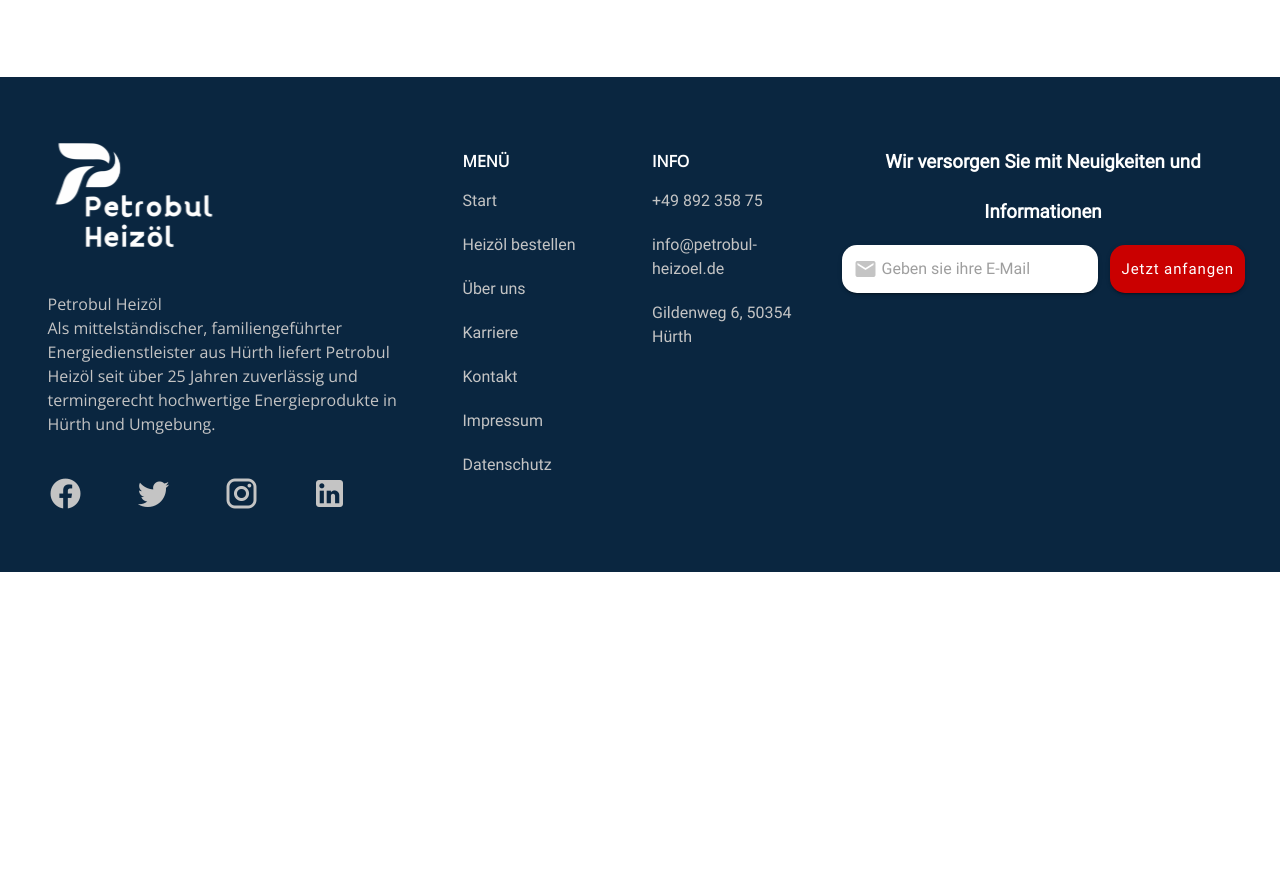
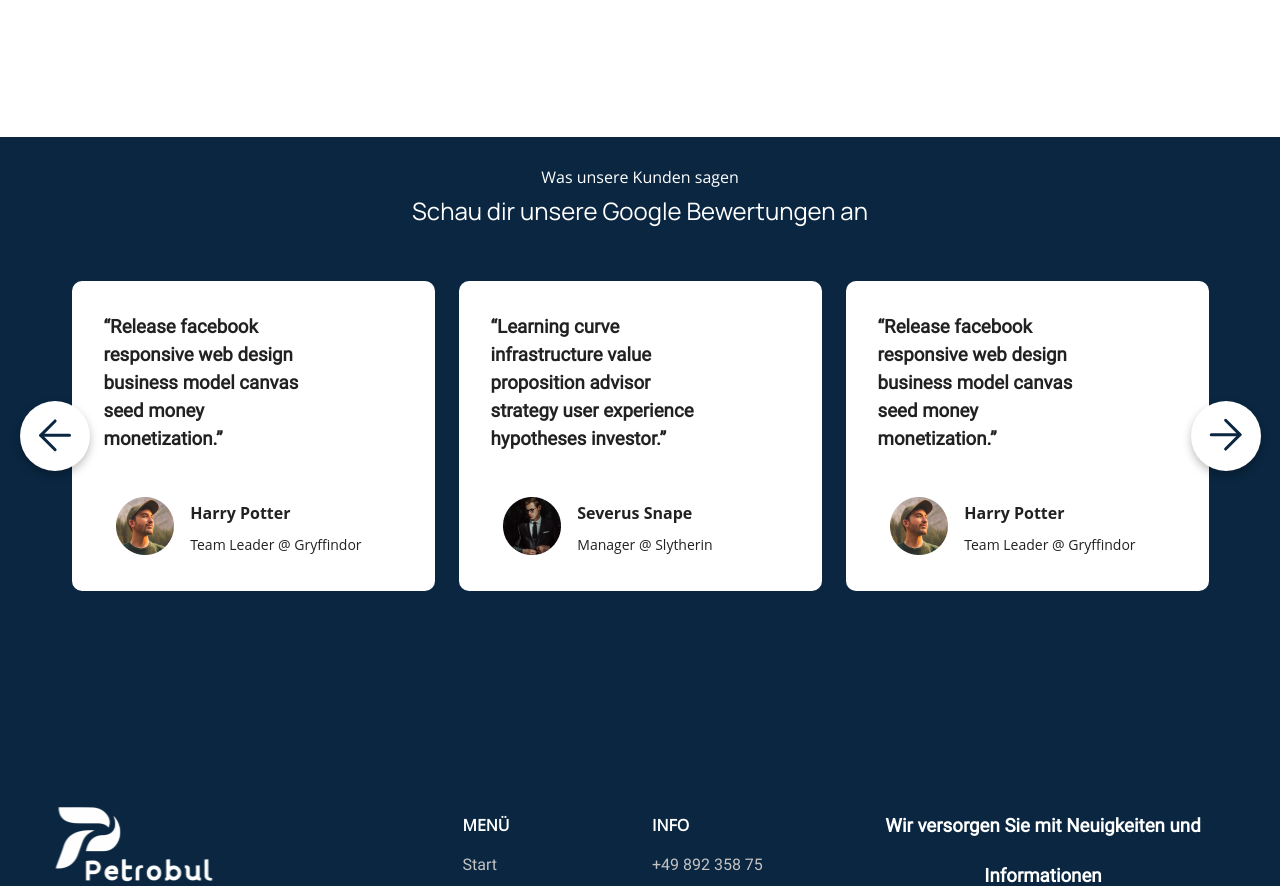
Before and after one commit to ralia79/petrobul, a Vue app: page /uber-uns in a window 1280 px wide. Shown: the part 1000-1886 px from the top of the page. Before the commit the page ends 1572 px from the top, so only its background shows below. Built offline with nearby package versions, Linux system fonts and the light colour scheme.

Commit message:
add slider to about us screen

```diff
--- a/src/core/about-us/about-us.component.ts
+++ b/src/core/about-us/about-us.component.ts
@@ -1,9 +1,43 @@
 import {defineComponent} from "vue";
+import slider from '@/shared/slider/slider.vue'
 
 export default defineComponent({
-    date(){
+    components: {
+        slider ,
+    },
+    data() {
         return {
-
+            sliderData: [
+                {
+                    title: '“Release facebook responsive web design business model canvas seed money monetization.”',
+                    accountName: 'Harry Potter',
+                    accountBio: 'Team Leader @ Gryffindor',
+                    accountImage: require('@/assets/img/Ellipse 4.png'),
+                },
+                {
+                    title: '“Learning curve infrastructure value proposition advisor strategy user experience hypotheses investor.”',
+                    accountName: 'Severus Snape',
+                    accountBio: 'Manager @ Slytherin',
+                    accountImage: require('@/assets/img/Ellipse 4 (1).png'),
+                },
+                {
+                    title: '“Release facebook responsive web design business model canvas seed money monetization.”',
+                    accountName: 'Harry Potter',
+                    accountBio: 'Team Leader @ Gryffindor',
+                    accountImage: require('@/assets/img/Ellipse 4.png'),
+                },
+                {
+                    title: '“Learning curve infrastructure value proposition advisor strategy user experience hypotheses investor.”',
+                    accountName: 'Severus Snape',
+                    accountBio: 'Manager @ Slytherin',
+                    accountImage: require('@/assets/img/Ellipse 4 (1).png'),
+                }, {
+                    title: '“Release facebook responsive web design business model canvas seed money monetization.”',
+                    accountName: 'Harry Potter',
+                    accountBio: 'Team Leader @ Gryffindor',
+                    accountImage: require('@/assets/img/Ellipse 4.png'),
+                },
+            ]
         }
     }
 })
--- a/src/core/about-us/about-us.vue
+++ b/src/core/about-us/about-us.vue
@@ -51,6 +51,9 @@
                 </v-row>
             </v-col>
         </v-container>
+
+        <slider :slider-data="sliderData"/>
+
     </v-col>
 </template>
 
```
